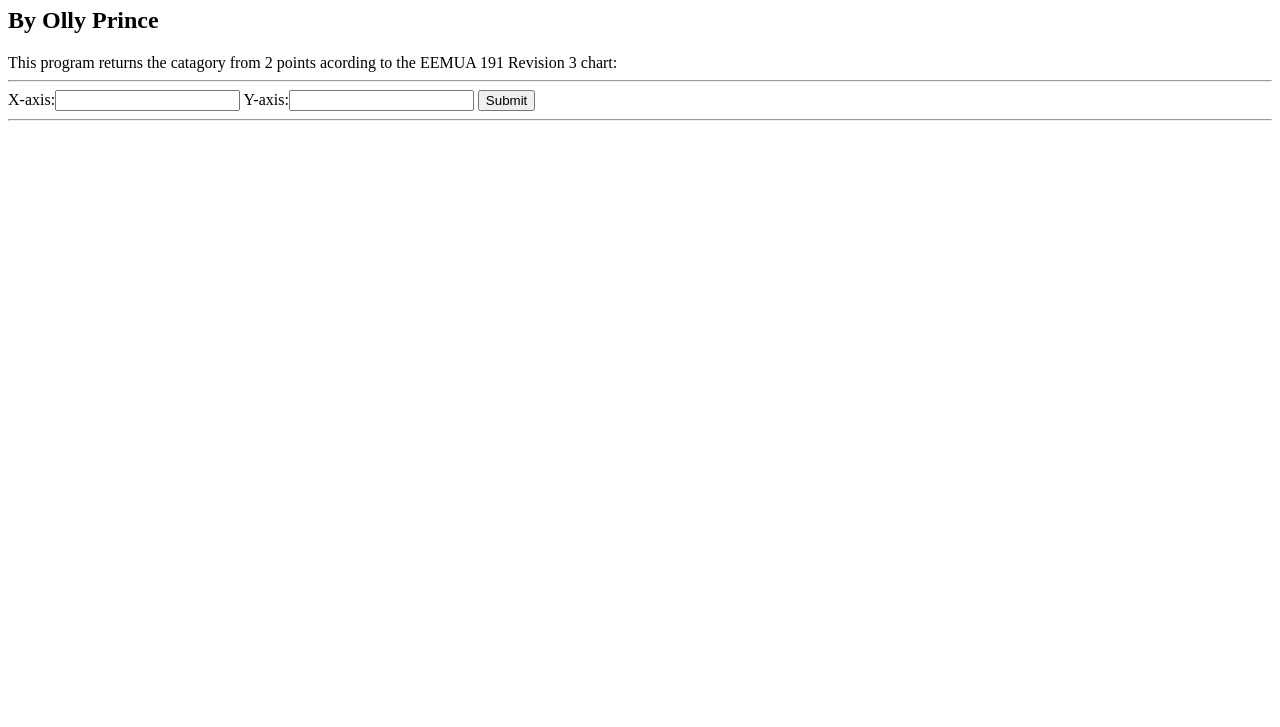
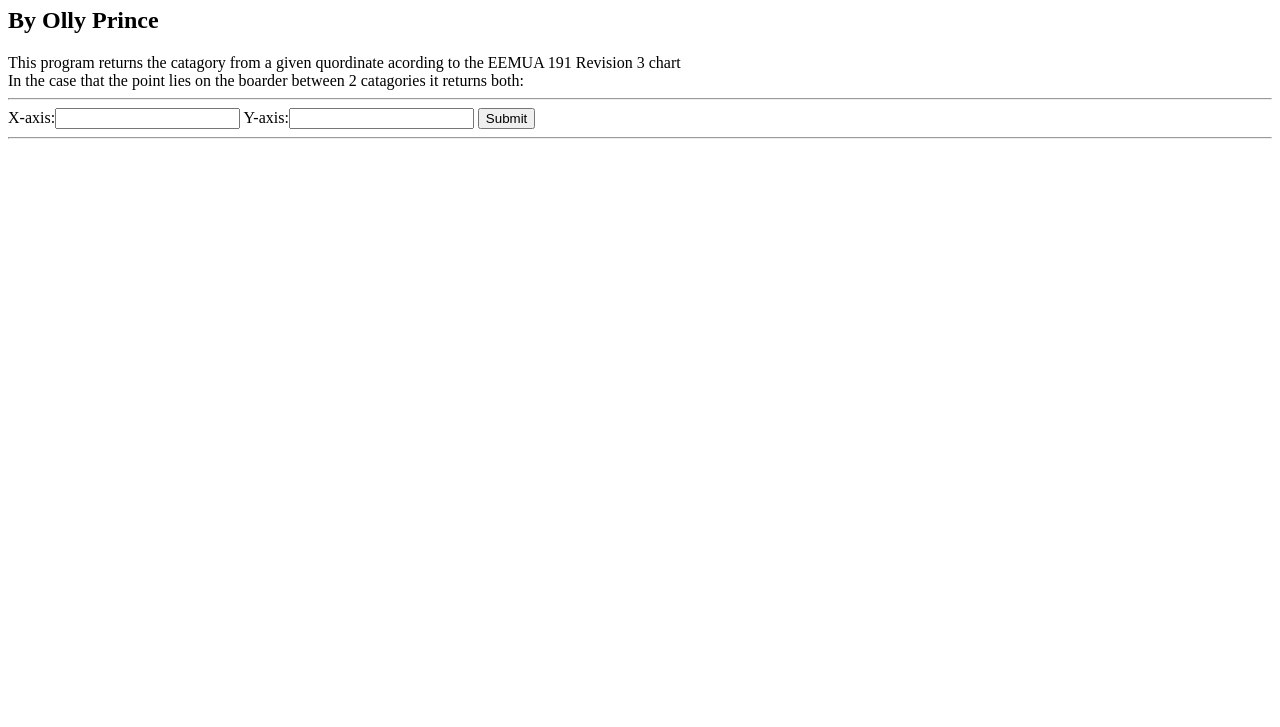
Before and after one commit to grug-chowder/Software-Developer-Technical-Project, a plain HTML site: page index.html in a window 1280 px wide. Shown: the part 73-800 px from the top of the page. Drawn offline with Linux system fonts and the light colour scheme.

Commit message:
Update index.html

```diff
--- a/index.html
+++ b/index.html
@@ -7,7 +7,8 @@
 
 <h1>Software Developer Technical Project</h1>
 <h2>By Olly Prince</h2>
-This program returns the catagory from 2 points acording to the EEMUA 191 Revision 3 chart:
+This program returns the catagory from a given quordinate acording to the EEMUA 191 Revision 3 chart<br/>
+In the case that the point lies on the boarder between 2 catagories it returns both:
 <hr>
 <form name="input">
 <label>X-axis:<input type="number" required id="x-axis" min="0" max="100" step="any"></label>
```
